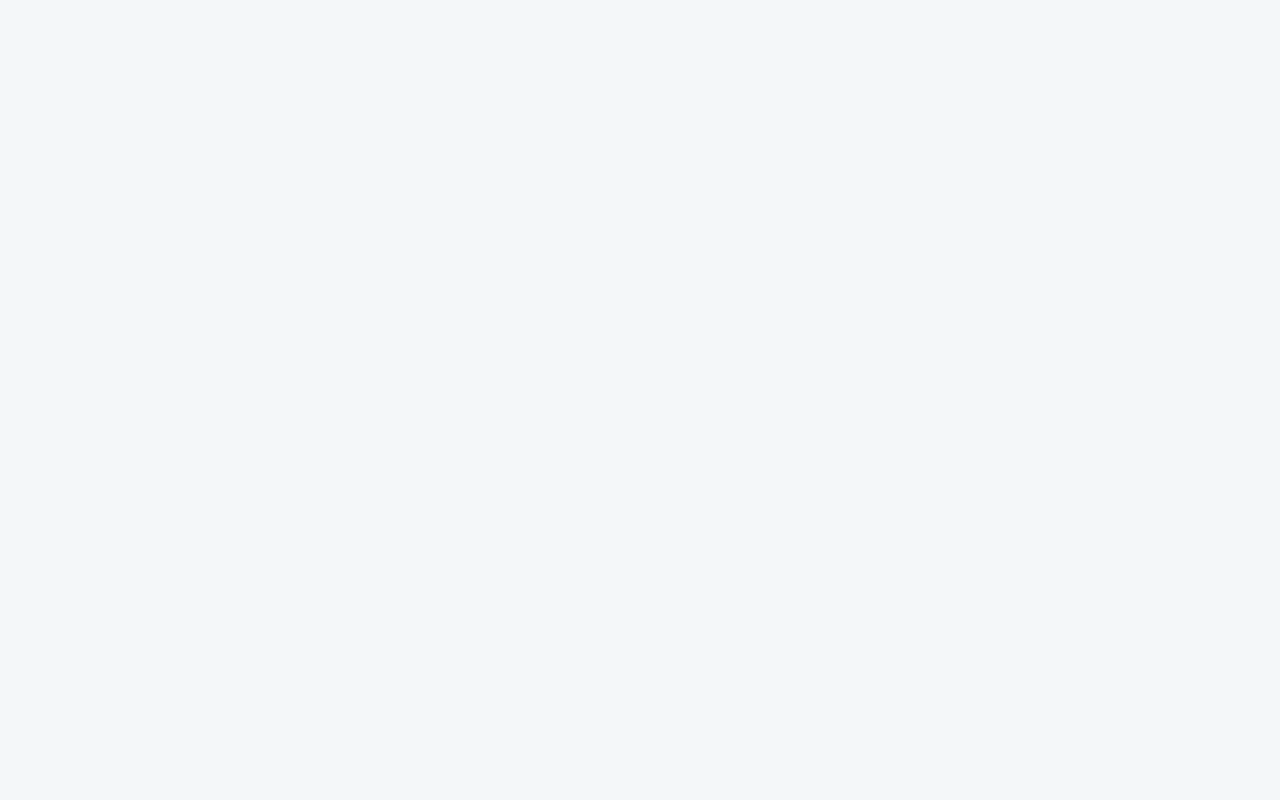
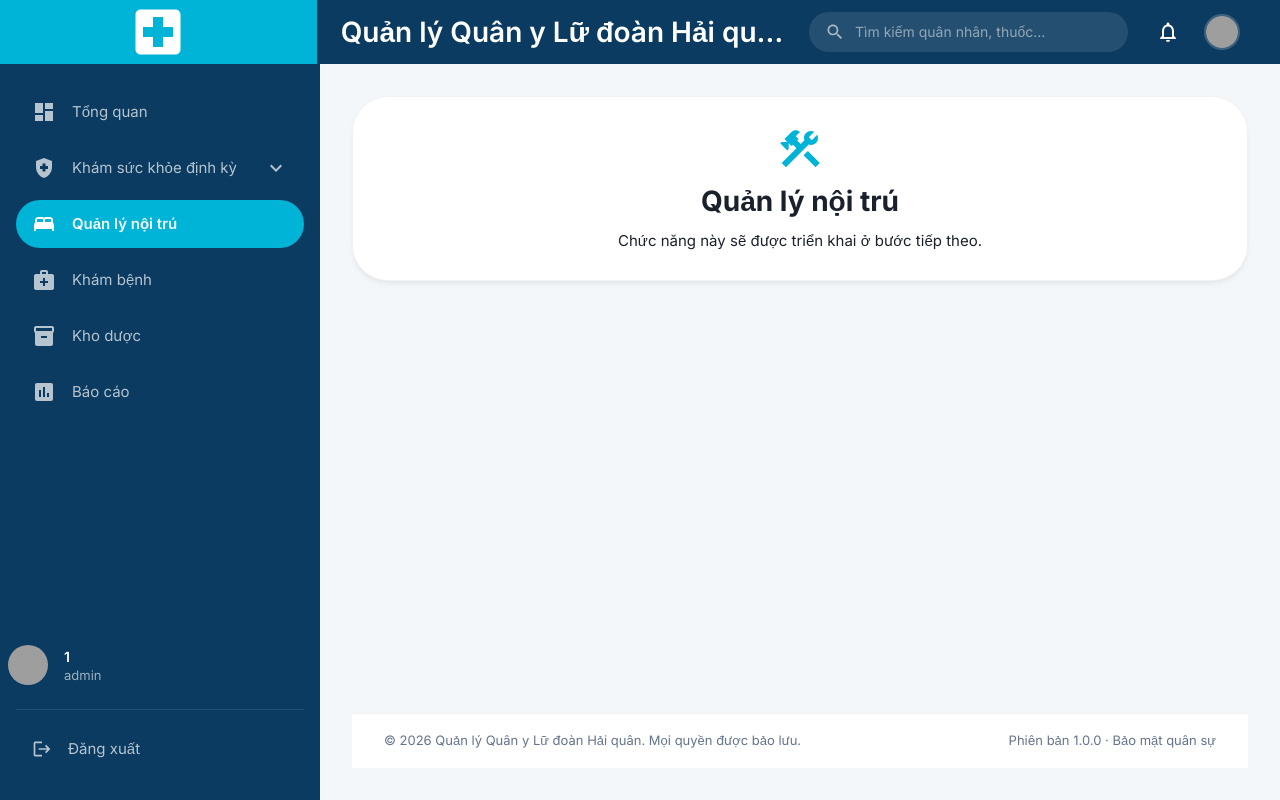
Before and after one commit to vuhung-97/QuanLyQuanY, a React (Vite) app in the folder FE/: page /noi-tru in a window 1280 px wide. Before the commit this address had no page. Built offline with nearby package versions, Linux system fonts and the light colour scheme; sample sign-in values are in the browser's storage; grey boxes are pictures that could not be loaded; a web font is replaced by a local one.

Commit message:
create: components/common/PlaceHolderPage.jsx

```diff
--- a/FE/src/App.jsx
+++ b/FE/src/App.jsx
@@ -5,7 +5,7 @@ import DashboardPage from "./pages/Dashboard/DashboardPage.jsx";
 import ProtectedRoute from "./components//common/ProtectedRoute.jsx";
 import AdminRoute from "./components/common/AdminRoute.jsx";
 import PeriodicCheckupPage from "./pages/PeriodicCheckup/PeriodicCheckupPage.jsx";
-import PeriodicCheckupPlaceholderPage from "./pages/PeriodicCheckup/PeriodicCheckupPlaceholderPage.jsx";
+import PlaceHolderPage from "./components/common/PlaceHolderPage.jsx";
 import UserManagementPage from "./pages/Admin/UserManagementPage.jsx";
 import RolePermissionPage from "./pages/Admin/RolePermissionPage.jsx";
 import AuditLogPage from "./pages/Admin/AuditLogPage.jsx";
@@ -39,14 +39,30 @@ export default function App() {
                     <Route
                         path="kham-dinh-ky/kham-suc-khoe"
                         element={
-                            <PeriodicCheckupPlaceholderPage title="Khám sức khỏe định kỳ" />
+                            <PlaceHolderPage title="Khám sức khỏe định kỳ" />
                         }
                     />
                     <Route
                         path="kham-dinh-ky/chua-kham"
                         element={
-                            <PeriodicCheckupPlaceholderPage title="Danh sách quân nhân chưa khám" />
+                            <PlaceHolderPage title="Danh sách quân nhân chưa khám" />
                         }
+                    />
+                    <Route
+                        path="noi-tru"
+                        element={<PlaceHolderPage title="Quản lý nội trú" />}
+                    />
+                    <Route
+                        path="kham-benh"
+                        element={<PlaceHolderPage title="Khám bệnh" />}
+                    />
+                    <Route
+                        path="kho-duoc"
+                        element={<PlaceHolderPage title="Kho dược" />}
+                    />
+                    <Route
+                        path="bao-cao"
+                        element={<PlaceHolderPage title="Báo cáo" />}
                     />
                     <Route
                         path="admin"
@@ -80,7 +96,6 @@ export default function App() {
                             </AdminRoute>
                         }
                     />
-                    {/* Thêm các trang khác ở đây sau (VD: /kham-benh, /kho-duoc) */}
                 </Route>
             </Routes>
         </BrowserRouter>
--- a/FE/src/pages/PeriodicCheckup/PeriodicCheckupPlaceholderPage.jsx
+++ b/FE/src/components/common/PlaceHolderPage.jsx
@@ -1,15 +1,17 @@
 import { Card, CardContent, Stack, Typography } from "@mui/material";
 import { Construction as ConstructionIcon } from "@mui/icons-material";
 
-export default function PeriodicCheckupPlaceholderPage({ title }) {
+export default function PlaceHolderPage({ title, description, icon: Icon }) {
+    const IconComponent = Icon || ConstructionIcon;
+
     return (
         <Card sx={{ borderRadius: 3 }}>
             <CardContent sx={{ p: "28px !important" }}>
                 <Stack spacing={1.5} sx={{ alignItems: "center" }} textAlign="center">
-                    <ConstructionIcon sx={{ fontSize: 48, color: "secondary.main" }} />
+                    <IconComponent sx={{ fontSize: 48, color: "secondary.main" }} />
                     <Typography variant="h1">{title}</Typography>
                     <Typography color="text.secondary">
-                        Chức năng này sẽ được triển khai ở bước tiếp theo.
+                        {description || "Chức năng này sẽ được triển khai ở bước tiếp theo."}
                     </Typography>
                 </Stack>
             </CardContent>
```
